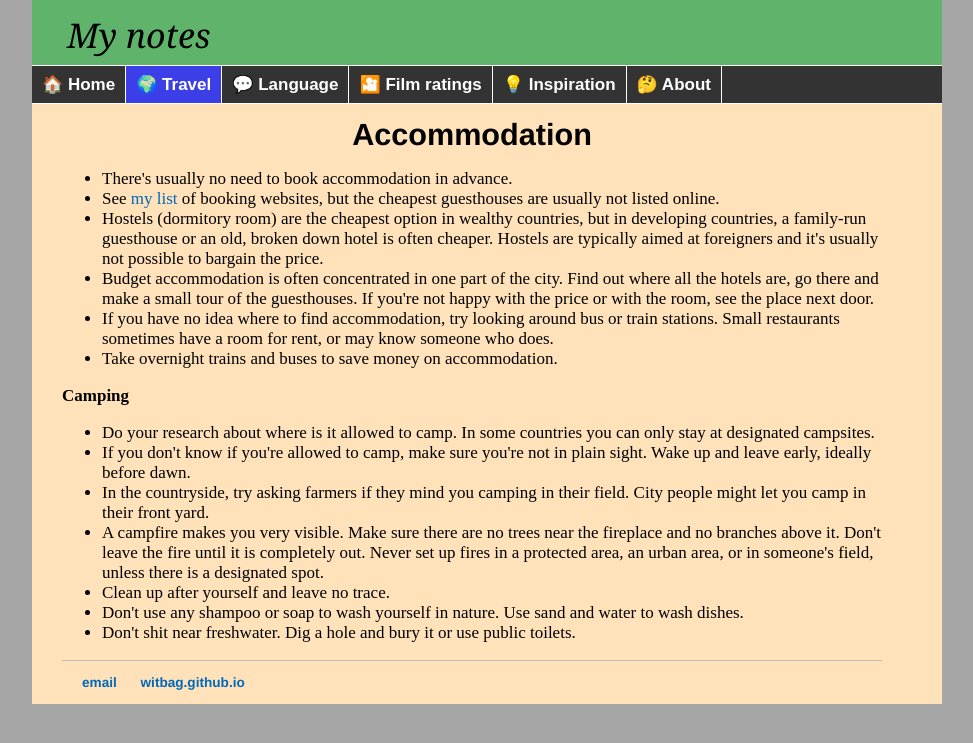
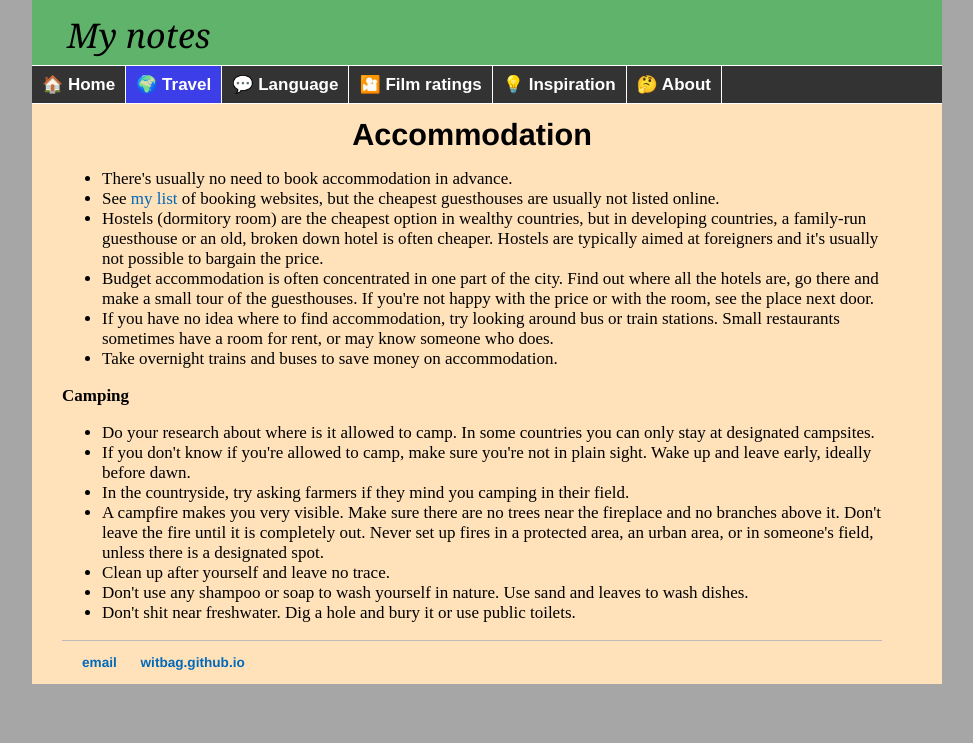
Before and after one commit to witbag/witbag.github.io, a Jekyll site: the page built from travel/accommodation.html, in a window 1280 px wide. Shown: the top 743 px of the page, without its empty margins (153-1126 px from the left). Built offline with Jekyll 4.4.1, drawn with Linux system fonts in a browser that asks for light colours.

Commit message:
Update accommodation.html

```diff
--- a/travel/accommodation.html
+++ b/travel/accommodation.html
@@ -20,9 +20,9 @@ title: Travel resources
 <ul>
 <li>Do your research about where is it allowed to camp. In some countries you can only stay at designated campsites.<br>
 <li>If you don't know if you're allowed to camp, make sure you're not in plain sight. Wake up and leave early, ideally before dawn.<br>
-<li>In the countryside, try asking farmers if they mind you camping in their field. City people might let you camp in their front yard.<br>
+<li>In the countryside, try asking farmers if they mind you camping in their field.<br>
 <li>A campfire makes you very visible. Make sure there are no trees near the fireplace and no branches above it. Don't leave the fire until it is completely out. Never set up fires in a protected area, an urban area, or in someone's field, unless there is a designated spot.<br>
 <li>Clean up after yourself and leave no trace. <br>
-<li>Don't use any shampoo or soap to wash yourself in nature. Use sand and water to wash dishes.<br>
+<li>Don't use any shampoo or soap to wash yourself in nature. Use sand and leaves to wash dishes.<br>
 <li>Don't shit near freshwater. Dig a hole and bury it or use public toilets.<br>
 </ul>
```
